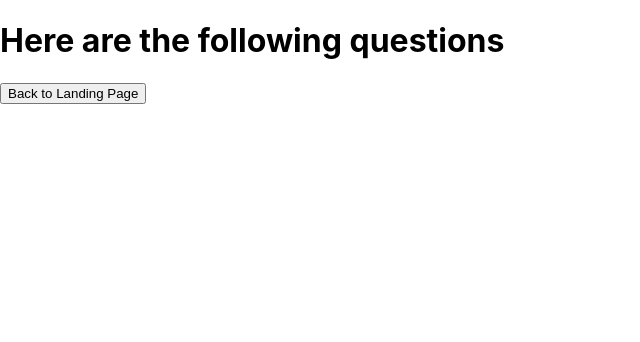
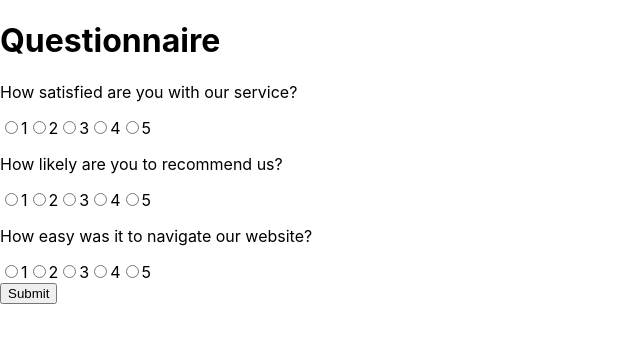
Before and after one commit to chayex18/SmartCare, a React (Create React App) app: page /questions in a window 1280 px wide. Shown: the top 342 px of the page, without its empty margins (0-640 px from the left). Built offline with nearby package versions, Linux system fonts and the light colour scheme.

Commit message:
Set Questions and Answer Page

```diff
--- a/src/App.js
+++ b/src/App.js
@@ -2,6 +2,7 @@ import "./App.css";
 import { BrowserRouter as Router, Route, Routes } from "react-router-dom";
 import LandingPage from "./components/LandingPage";
 import QuestionsPage from "./components/QuestionsPage";
+import ResultsPage from "./components/ResultsPage";
 
 function App() {
   return (
@@ -9,6 +10,7 @@ function App() {
       <Routes>
         <Route path="/" element={<LandingPage />} />
         <Route path="/questions" element={<QuestionsPage />} />
+        <Route path="/results" element={<ResultsPage />} />
       </Routes>
     </Router>
   );
--- a/src/components/LandingPage.js
+++ b/src/components/LandingPage.js
@@ -6,7 +6,7 @@ const LandingPage = () => {
     <div>
       <h1>Welcome to the Landing Page!</h1>
       <Link to="/questions">
-        <button>Go to Another Page</button>
+        <button>Start</button>
       </Link>
     </div>
   );
--- a/src/components/QuestionsPage.js
+++ b/src/components/QuestionsPage.js
@@ -1,15 +1,81 @@
-import React from "react";
+import React, { useState } from "react";
+import { useNavigate } from "react-router-dom";
+
 import { Link } from "react-router-dom";
 
+const questions = [
+  {
+    question: "How satisfied are you with our service?",
+    options: [1, 2, 3, 4, 5],
+  },
+  {
+    question: "How likely are you to recommend us?",
+    options: [1, 2, 3, 4, 5],
+  },
+  {
+    question: "How easy was it to navigate our website?",
+    options: [1, 2, 3, 4, 5],
+  },
+];
+
 const QuestionsPage = () => {
+  const [answers, setAnswers] = useState(Array(questions.length).fill(null));
+  const navigate = useNavigate();
+
+  const handleChange = (index, value) => {
+    const newAnswers = [...answers];
+    newAnswers[index] = value;
+    setAnswers(newAnswers);
+  };
+
+  const totalScore = answers.reduce((acc, curr) => acc + (curr || 0), 0);
+  const averageScore = answers.filter((answer) => answer !== null).length
+    ? (totalScore / answers.filter((answer) => answer !== null).length).toFixed(
+        2
+      )
+    : 0;
+
+  const handleSubmit = () => {
+    // Navigate to results page and pass the scores
+    navigate("/results", { state: { totalScore, averageScore } });
+  };
+
   return (
     <div>
-      <h1>Here are the following questions</h1>
-      <Link to="/">
-        <button>Back to Landing Page</button>
-      </Link>
+      <h1>Questionnaire</h1>
+      {questions.map((q, index) => (
+        <div key={index}>
+          <p>{q.question}</p>
+          {q.options.map((option) => (
+            <label key={option}>
+              <input
+                type="radio"
+                name={`question-${index}`}
+                value={option}
+                checked={answers[index] === option}
+                onChange={() => handleChange(index, option)}
+              />
+              {option}
+            </label>
+          ))}
+        </div>
+      ))}
+      <div>
+        <button onClick={handleSubmit}>Submit</button>
+      </div>
     </div>
   );
 };
 
+// const QuestionsPage = () => {
+//   return (
+//     <div>
+//       <h1>Here are the following questions</h1>
+//       <Link to="/">
+//         <button>Back to Landing Page</button>
+//       </Link>
+//     </div>
+//   );
+// };
+
 export default QuestionsPage;
--- /dev/null
+++ b/src/components/ResultsPage.js
@@ -0,0 +1,23 @@
+import React from "react";
+import { useLocation, Link } from "react-router-dom";
+
+const ResultsPage = () => {
+  const location = useLocation();
+  const { totalScore, averageScore } = location.state || {
+    totalScore: 0,
+    averageScore: 0,
+  };
+
+  return (
+    <div>
+      <h1>Results</h1>
+      <p>Total Score: {totalScore}</p>
+      <p>Average Score: {averageScore}</p>
+      <Link to="/questions">
+        <button>Back to Questionnaire</button>
+      </Link>
+    </div>
+  );
+};
+
+export default ResultsPage;
```
